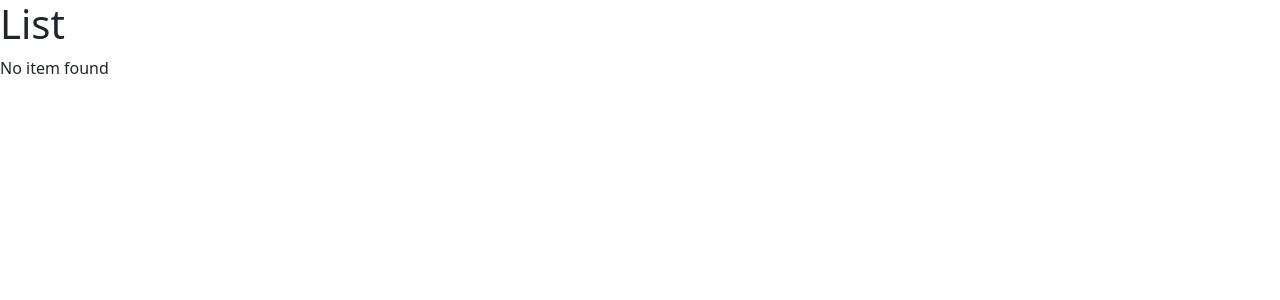
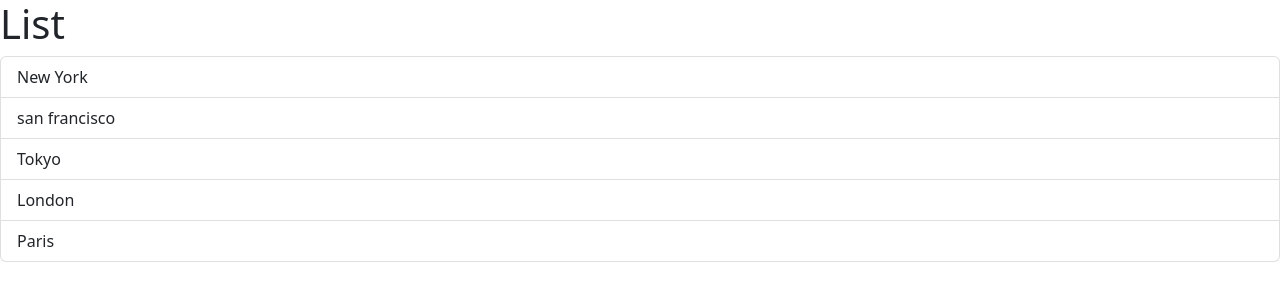
Before and after one commit to orii-blackmark/game-hub, a React (Vite) app: page / in a window 1280 px wide. Shown: the top 300 px of the page. Built offline with nearby package versions, Linux system fonts and the light colour scheme.

Commit message:
modified theListGroup file

```diff
--- a/src/components/ListGroup.tsx
+++ b/src/components/ListGroup.tsx
@@ -1,19 +1,14 @@
 function ListGroup() {
   let items = ["New York", "san francisco", "Tokyo", "London", "Paris"];
-  items = [];
 
-
-  const getMessage = () => {
-    return items.length === 0 ? <p>No item found</p> : null;
-  }
 
   return (
     <>
       <h1>List</h1>
-      {getMessage(  )}
+      {items.length === 0 && <p>No item found</p>}
       <ul className="list-group">
         {items.map((item) => (
-          <li className="list-group-item" key={item}>
+          <li className="list-group-item"  key={item} onClick={() => console.log("Clicked")}>
             {item}
           </li>
         ))}
```
